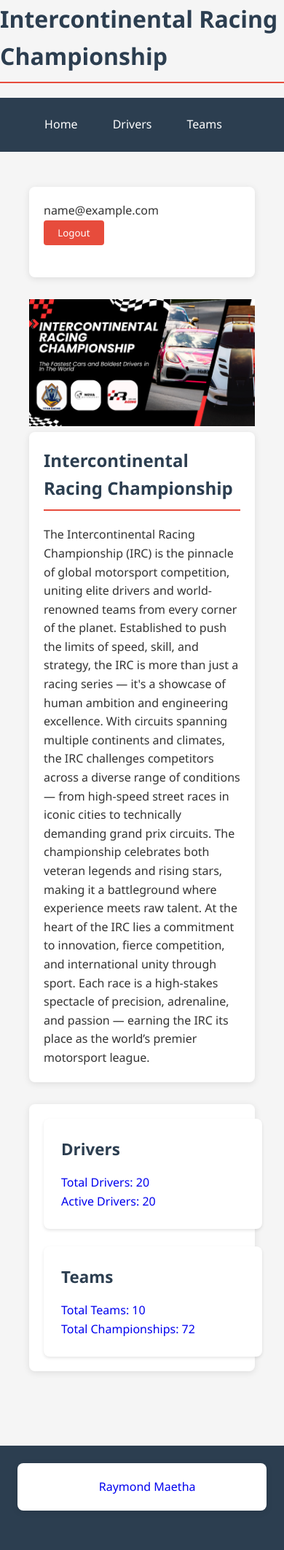
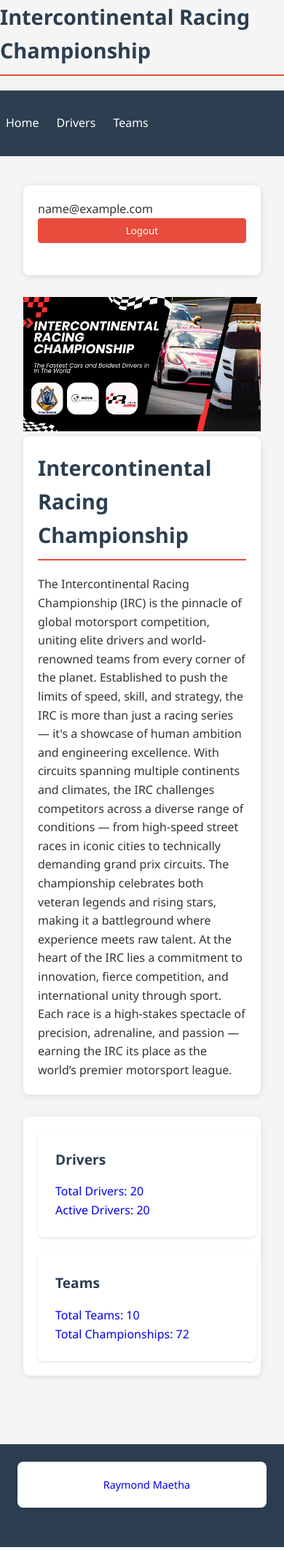
Before and after one commit to RMA1040/ProjectWebOntwikkeling2RMA, a Node server app: page / in a window 390 px wide. Shown: the whole page at 73% size. Run offline with Node 20, Linux system fonts and the light colour scheme; the visitor is signed in with stand-in values (Sample User, id 1); data comes from the database, SQL or seed files in the repository; some libraries are stand-ins or nearby versions.

Commit message:
css style adjustement

```diff
--- a/public/css/style.css
+++ b/public/css/style.css
@@ -352,19 +352,78 @@
 
 /* Responsive adjustments */
 @media (max-width: 768px) {
-    .team-header {
-        flex-direction: column;
+    main, .team-detail-container, .driver-detail {
+        padding: 1rem;
+    }
+
+    h1 {
+        font-size: 1.8rem;
+    }
+
+    h2 {
+        font-size: 1.5rem;
+    }
+
+    h3 {
+        font-size: 1.2rem;
+    }
+
+    nav {
         text-align: center;
     }
 
-    .team-meta {
-        justify-content: center;
+    nav a {
+        display: block;
+        margin: 0.5rem 0;
     }
 
-    .team-logo-container {
-        flex: 0 0 150px;
+    .driver-header,
+    .team-header {
+        flex-direction: column;
+        align-items: center;
+        text-align: center;
+    }
+
+    .driver-image img,
+    .team-logo {
+        width: 100px;
+        height: 100px;
+    }
+
+    .driver-stats {
+        grid-template-columns: 1fr;
+    }
+
+    .drivers-grid {
+        grid-template-columns: 1fr;
+    }
+
+    .form {
+        flex-direction: column;
+        gap: 0.5rem;
+    }
+
+    form input[type="text"],
+    form select,
+    form button {
+        width: 100%;
+    }
+
+    .grid {
+        grid-template-columns: 1fr;
+    }
+
+    .horizontal-list {
+        flex-wrap: wrap;
+        justify-content: flex-start;
+    }
+
+    footer {
+        font-size: 0.9rem;
+        padding: 1rem;
     }
 }
+
 
 .team-info {
     display: flex;
```
Also changed, not shown: README.md (added).
